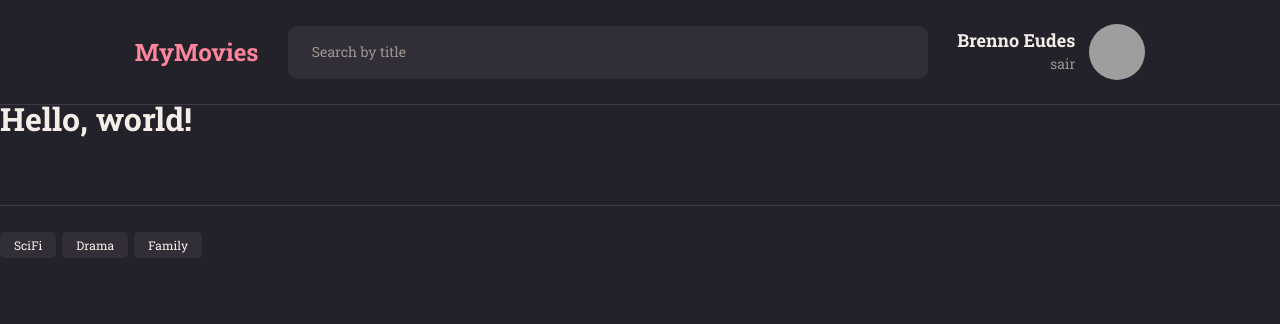
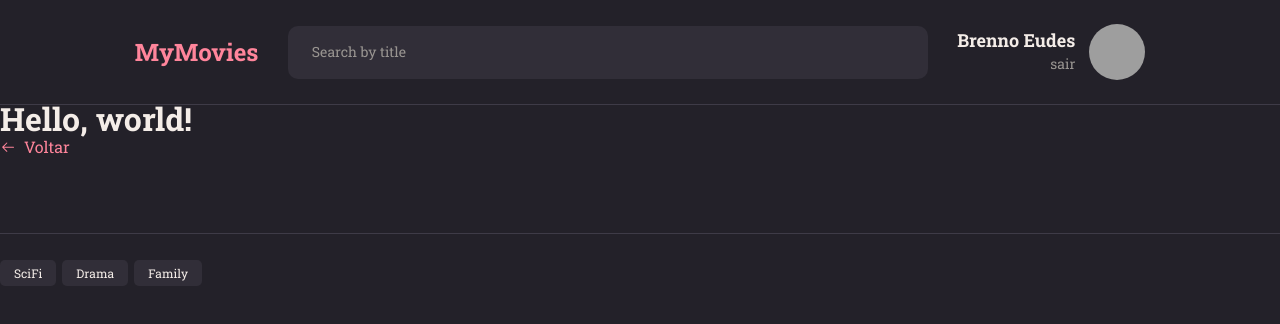
Before and after one commit to brennoEudes/my-movies, a React (Vite) app in the folder MyMovies/: page / in a window 1280 px wide. Shown: the top 324 px of the page. Built offline with nearby package versions, Linux system fonts and the light colour scheme; grey boxes are pictures that could not be loaded.

Commit message:
buttonText component

```diff
--- /dev/null
+++ b/MyMovies/src/components/ButtonText/index.jsx
@@ -0,0 +1,13 @@
+import { GoArrowLeft } from "react-icons/go";
+import { Container } from "./styles";
+
+export function ButtonText({ title }) {
+  return (
+    <Container>
+      <>
+        <GoArrowLeft />
+        {title}
+      </>
+    </Container>
+  );
+}
--- /dev/null
+++ b/MyMovies/src/components/ButtonText/styles.jsx
@@ -0,0 +1,11 @@
+import styled from "styled-components";
+
+export const Container = styled.button`
+  display: flex;
+  gap: 0.8rem;
+  align-items: center;
+
+  background: none;
+  color: ${({ theme }) => theme.COLORS.PINK};
+  border: none;
+`;
--- a/MyMovies/src/pages/Details/index.jsx
+++ b/MyMovies/src/pages/Details/index.jsx
@@ -1,6 +1,7 @@
 import { Container } from "./styles";
 
 import { Header } from "../../components/Header";
+import { ButtonText } from "../../components/ButtonText";
 import { Section } from "../../components/Section";
 import { Tag } from "../../components/Tag";
 
@@ -10,10 +11,11 @@ export function Details() {
       <Container>
         <Header />
         <h1>Hello, world!</h1>
+        <ButtonText title="Voltar"/>
         <Section>
-          <Tag title="SciFi"/>
-          <Tag title="Drama"/>
-          <Tag title="Family"/>
+          <Tag title="SciFi" />
+          <Tag title="Drama" />
+          <Tag title="Family" />
         </Section>
       </Container>
     </>
```
